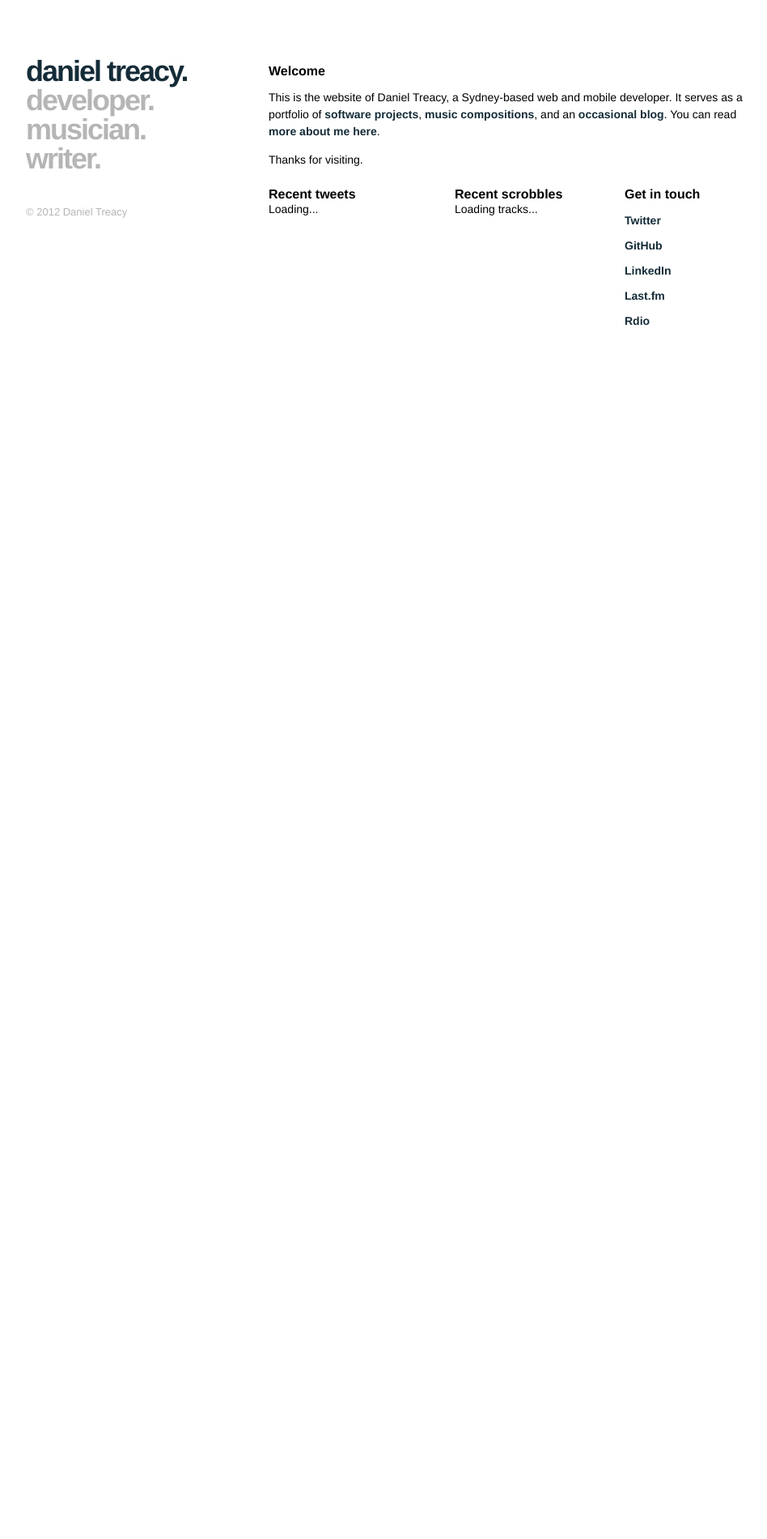
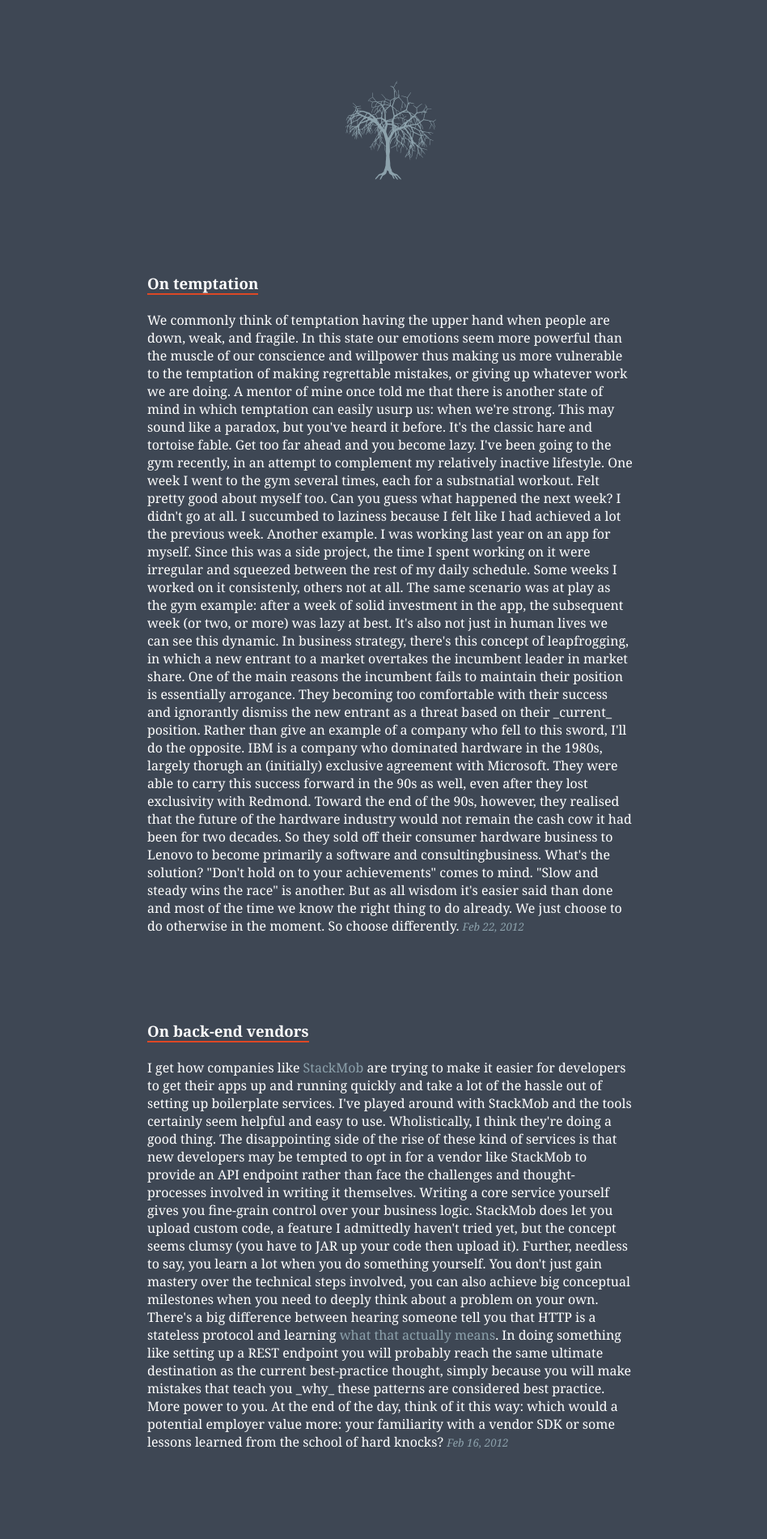
Before and after one commit to danieltreacy/danieltreacy.github.com, a Jekyll site: the page built from index.html, in a window 1280 px wide. Shown: the top 1900 px of the page at 81% size, without its empty margins (158-1106 px from the left). Built offline with Jekyll 4.4.1, drawn with Linux system fonts in a browser that asks for light colours; before the commit the page ends 900 px from its top, so only the background shows below that; some of the changed text lies outside the part shown.

Commit message:
Initial style revision

```diff
--- a/_includes/header.html
+++ b/_includes/header.html
@@ -1,16 +1,5 @@
 <header>
-  <h1>
-    <a href="/">Daniel Treacy.</a>
-  </h1>
-  <h2 class="inactive">
-    <a href="developer.html">Developer.</a>
-  </h2>
-  <h2 class="inactive">
-    <a href="musician.html">Musician.</a>
-  </h2>
-  <h2 class="inactive">
-    <a href="blog.html">Writer.</a>
-  </h2>
 
-  {% include footer.html %}
+  <img src="/images/tree.png" />
+
 </header>
--- a/_layouts/default.html
+++ b/_layouts/default.html
@@ -9,6 +9,8 @@
     <script type="text/javascript" src="/scripts/pure.min.js"></script>
     <title>Daniel Treacy</title>
     {% include analytics.html %}
+    <script type="text/javascript" src="//use.typekit.net/qew8rkr.js"></script>
+    <script type="text/javascript">try{Typekit.load();}catch(e){}</script>
   </head>
 
   <body>
--- a/_posts/2011-05-06-a-malleable-consumer.textile
+++ b/_posts/2011-05-06-a-malleable-consumer.textile
@@ -1,9 +1,11 @@
 ---
 layout: post
-titl: A malleable consumer
+title: A malleable consumer
 ---
 
 I've been resisting creating a blog for quite some time now and my trusty old danieltreacy.com domain, which for the last 12 months has sat idly gathering dust on a registrar server in Singapore, has been taken out of storage and into action.
+
+<!-- more start -->
 
 My blog pursuits started off as static pages a few years ago. Next came Blogger, but since their themes looked like Altavista's ugly cousins straight from a 1995 party (I am part-designer too, these things matter to me), I kissed Mountain View goodbye after a record-breaking 10 minutes of using the service. I must say that on all of these "blogs" I only ever wrote a post just like I am now, the esoteric "Hello, world", this-is-my-blog rhetoric, so I didn't really lose anything and never found much appeal to blog leastways.
 
@@ -12,3 +14,5 @@ When I decided to try again recently, I started writing my blog from scratch usi
 So now I'm using Squarespace.
 
 Watch this (square) space.
+
+<!-- more end -->
--- a/_posts/2012-01-24-mysql-scaling.textile
+++ b/_posts/2012-01-24-mysql-scaling.textile
@@ -3,6 +3,12 @@ layout: post
 title: "MySQL scales because Facebook uses it."
 ---
 
-When people talk about MySQL and it's ability to scale they often refer to Facebook's <a href="https://www.facebook.com/MySQLatFacebook">extensive use</a> of it to power most of their database infrastructure. What many fail to mention is that Facebook's <a href="http://gigaom.com/cloud/facebook-trapped-in-mysql-fate-worse-than-death/">MySQL implementation</a> is split into around 4000 shards that sit behind 9000 instances of Memcached that are required to service the traffic volume. So simply stating that MySQL scales fine because Facebook uses it is rather shallow and quite inaccurate.
+When people talk about MySQL and it's ability to scale they often refer to Facebook's <a href="https://www.facebook.com/MySQLatFacebook">extensive use</a> of it to power most of their database infrastructure.
+
+<!-- more start -->
+
+What many fail to mention is that Facebook's <a href="http://gigaom.com/cloud/facebook-trapped-in-mysql-fate-worse-than-death/">MySQL implementation</a> is split into around 4000 shards that sit behind 9000 instances of Memcached that are required to service the traffic volume. So simply stating that MySQL scales fine because Facebook uses it is rather shallow and quite inaccurate.
 
 It's a shame that posts like <a href="http://tatiyants.com/nosql-no-more-lets-double-down-with-moresql/">these</a>&nbsp;only paint the "MoreSQL" movement as simply a rebuttal of the NoSQL hype rather than an eloquent discourse on the many benefits of using a relational database.
+
+<!-- more end -->
--- a/_posts/2012-02-02-job-applications-github-account.textile
+++ b/_posts/2012-02-02-job-applications-github-account.textile
@@ -7,6 +7,10 @@ Not all of us have very much (or very recent) code there.
 
 Personally speaking, most of the code I've written (and therefore most of the systems I've built) in the last 2 years is the property of my employer at the time and I either do not have access to the code any more, and/or I am not allowed to show anyone outside the company.
 
+<!-- more start -->
+
 I admit I could be contributing more to open source - in which case I would have something to show on GitHub, but for one reason or another, I haven't done much thus far. It's unfortunate because I think evaluating a developer's code is a great way to gauge competency and depth of understanding.
 
 Guess I should start contributing more open source.
+
+<!-- more end -->
--- a/_posts/2012-02-16-on-backend-vendors.textile
+++ b/_posts/2012-02-16-on-backend-vendors.textile
@@ -4,6 +4,8 @@ title: On back-end vendors
 ---
 
 I get how companies like <a href="http://www.stackmob.com">StackMob</a> are trying to make it easier for developers to get their apps up and running quickly and take a lot of the hassle out of setting up boilerplate services. I've played around with StackMob and the tools certainly seem helpful and easy to use. Wholistically, I think they're doing a good thing.
+
+<!-- more start -->
 
 The disappointing side of the rise of these kind of services is that new developers may be tempted to opt in for a vendor like StackMob to provide an API endpoint rather than face the challenges and thought-processes involved in writing it themselves.
 
@@ -14,3 +16,5 @@ Further, needless to say, you learn a lot when you do something yourself. You do
 In doing something like setting up a REST endpoint you will probably reach the same ultimate destination as the current best-practice thought, simply because you will make mistakes that teach you _why_ these patterns are considered best practice. More power to you.
 
 At the end of the day, think of it this way: which would a potential employer value more: your familiarity with a vendor SDK or some lessons learned from the school of hard knocks?
+
+<!-- more end -->
--- a/_posts/2012-02-22-on-temptation.textile
+++ b/_posts/2012-02-22-on-temptation.textile
@@ -4,6 +4,8 @@ title: On temptation
 ---
 
 We commonly think of temptation having the upper hand when people are down, weak, and fragile. In this state our emotions seem more powerful than the muscle of our conscience and willpower thus making us more vulnerable to the temptation of making regrettable mistakes, or giving up whatever work we are doing.
+
+<!-- more start -->
 
 A mentor of mine once told me that there is another state of mind in which temptation can easily usurp us: when we're strong. This may sound like a paradox, but you've heard it before. It's the classic hare and tortoise fable. Get too far ahead and you become lazy.
 
@@ -16,3 +18,5 @@ It's also not just in human lives we can see this dynamic. In business strategy,
 What's the solution? "Don't hold on to your achievements" comes to mind. "Slow and steady wins the race" is another. But as all wisdom it's easier said than done and most of the time we know the right thing to do already. We just choose to do otherwise in the moment.
 
 So choose differently.
+
+<!-- more end -->
--- a/index.html
+++ b/index.html
@@ -1,117 +1,15 @@
 ---
-layout: front
+layout: default
 title: Blog
 ---
-<script type="text/javascript">
-  $(document).ready(function() {
 
-    var api_key = "78eb730118d4ad422b019ad1a6440852";
+{% for post in site.posts limit:5 %}
+  <div class="article">
 
-    var directive = {
-      'li': {
-        'track <- context': {
-          'span.track': 'track.name',
-          'span.artist': function(arg) {
-            return get_value(arg.item.artist);
-          },
-          'span.topartist@style': function(arg) {
-            return "display: none"
-          }
-        }
-      }
-    };
+    <h2><a href="{{ post.url }}">{{ post.title }}</a></h2>
 
-    var tweet_directive = {
-      'li': {
-        'tweet <- context': {
-          '.': 'tweet.text'
-        }
-      }
-    }
+    {{ post.content }}
 
-    var get_value = function(item) {
-      for (var k in item) {
-        return item[k];
-        break;
-      }
-    }
-
-    // last fm api call
-
-    // get top tracks
-    $.ajax({
-      url: "http://ws.audioscrobbler.com/2.0/",
-      dataType: "jsonp", // must be jsonp to support cross-domain ajax calls
-      data: { method: "user.getrecenttracks",
-        user: "danielttreacy",
-        api_key: api_key,
-        format: "json",
-        limit: "8" },
-      beforeSend: function() {
-        $('#loading').html("Loading tracks...");
-      },
-      success: function(tracks) {
-        // clear loading message
-        $('#loading').html("");
-        // render using PURE
-        $('ul#recenttracks').render(tracks.recenttracks.track, directive);
-      },
-      error: function(jqXHR, textStatus, errorThrown) {
-        $('#loading').html("Error getting tracks from Last.fm");
-      }
-    });
-
-    // twitter api call
-    $.ajax({
-      url: 'https://api.twitter.com/1/statuses/user_timeline.json',
-      dataType: 'jsonp',
-      data: {
-        screen_name: 'danieltreacy',
-        count: 5
-      },
-      beforeSend: function() {
-        $('.loading').html("Loading...")
-      },
-      success: function(tweets) {
-        $('.loading').html('');
-        $('ul#recenttweets').render(tweets, tweet_directive);
-      },
-      error: function(jqXHR, textStatus, errorThrown) {
-
-      }
-    })
-
-  });
-</script>
-<h2>Welcome</h2>
-<p>This is the website of Daniel Treacy, a Sydney-based web and mobile developer. It serves as a portfolio of <a href="developer.html">software projects</a>, <a href="musician.html">music compositions</a>, and an <a href="blog.html">occasional blog</a>. You can read <a href="about.html">more about me here</a>.</p>
-<p>Thanks for visiting.</p>
-
-<div class="cols">
-  <div class="left">
-    <h2>Recent tweets</h2>
-    <span class="loading"></span>
-    <ul id="recenttweets">
-      <li></li>
-    </ul>
+    <span class="article-end">{{ post.date | date: "%b %d, %Y" }}</span>
   </div>
-  <div class="middle">
-    <h2>Recent scrobbles</h2>
-    <span id="loading"></span>
-    <ul id="recenttracks">
-      <li>
-        <span class="track"></span><br />
-        <span class="artist"></span><span class="topartist"></span><br />
-      </li>
-    </ul>
-  </div>
-  <div class="right">
-    <h2>Get in touch</h2>
-    <ul>
-      <li><a href="http://twitter.com/danieltreacy" target="_blank">Twitter</a></li>
-      <li><a href="http://www.github.com/danieltreacy" target="_blank">GitHub</a></li>
-      <li><a href="http://au.linkedin.com/in/danieltreacy" target="_blank">LinkedIn</a></li>
-      <li><a href="http://www.last.fm/user/danielttreacy" target="_blank">Last.fm</a></li>
-      <li><a href="http://www.rdio.com/#/people/danieltreacy/" target="_blank">Rdio</a></li>
-  </div>
-</div>
+{% endfor %}
--- a/stylesheets/v2.css
+++ b/stylesheets/v2.css
@@ -1,213 +1,48 @@
 body {
-  background: #ffffff;
-  font-family: Helvetica Neue, Arial, sans-serif;
+  background: #3e4754;
+  color: #ffffff;
+  font-family: "chaparral-pro", georgia, serif;
   margin-top: 70px;
   -webkit-font-smoothing: antialiased;
 }
 
-#content a:link, #content a:visited {
-  color: #152c38;
-  font-weight: bold;
-  text-decoration: none;
-}
-
-#content a:hover {
-  text-decoration: underline;
+p {
+    line-height: 150%;
 }
 
 #container {
-  width: 900px;
-  margin: 0 auto;
+    width: 600px;
+    margin: 0 auto;
 }
 
 header {
-  width: 300px;
-  float: left;
-  position: fixed;
+    text-align: center;
+    margin: 100px 0;
 }
 
-header h1 a:link, header h1 a:visited {
-  color: #152c38;
-  text-decoration: none;
+h2 {
+    color: #ffffff;
+    margin-bottom: 20px;
 }
 
-header h1 a:hover {
-  text-decoration: underline;
+h2 a:link, h2 a:visited, h2 a:active {
+    color: #ffffff;
+    font-size: 14pt;
+    text-decoration: none;
+    border-bottom: 2px solid #dd4825;
 }
 
-header h2 a:link, header h2 a:visited {
-  color: #b5b5b5;
-  text-decoration: none;
+.article {
+    margin-bottom: 100px;
 }
 
-header h2 a:hover {
-  text-decoration: underline;
-  color: #152c38;
+.article-end {
+    font-size: 10pt;
+    font-style: italic;
+    color: #8da2ac;
 }
 
-footer {
-  font-size: 13px;
-  color: #b5b5b5;
-  margin: 40px 0 0;
+a:link {
+    color: #8da2ac;
+    text-decoration: none;
 }
-
-#content {
-  float: right;
-  width: 600px;
-  font-size: 14px;
-  line-height: 1.5em;
-}
-
-#content h2 {
-  font-size: 16px;
-  letter-spacing: 0px;
-  text-transform: none;
-  margin-top: 10px;
-}
-
-#content h3 {
-  font-size: 10px;
-  font-weight: bold;
-  text-transform: uppercase;
-  clear: both
-}
-
-#content h2 a:link, #content h2 a:visited {
-  text-decoration: none;
-  color: #152c38;
-}
-
-#content .article {
-  margin-bottom: 50px;
-}
-
-#content ul {
-  list-style: none;
-  padding-left: 0;
-}
-
-#content ul li {
-  margin: 10px 0;
-}
-
-.artist {
-  font-style: italic;
-}
-
-h1, h2 {
-  font-size: 36px;
-  font-weight: bold;
-  letter-spacing: -2px;
-  text-transform: lowercase;
-  margin: 0;
-  line-height: 1em;
-}
-
-h1 {
-  color: #152c38;
-}
-
-h4 {
-    margin: 0;
-}
-
-.inactive {
-  color: #b5b5b5;
-}
-
-.cols div.left {
-  width: 210px;
-  margin-right: 20px;
-  float: left;
-}
-
-.cols div.middle {
-  width: 200px;
-  margin-right: 10px;
-  float: left;
-}
-
-.cols div.right {
-  width: 160px;
-  float: right;
-}
-
-
-
-.desc {
-    float: left;
-    width: 100%;
-    display: block;
-}
-
-.tech {
-    display: inline-block;
-    float: left;
-    background: #000;
-    border-radius: 5px;
-    font-size: 11px;
-    color: #fff;
-    font-weight: bold;
-    text-transform: uppercase;
-    padding: 2px 5px;
-    margin: 3px 2px 0 0;
-}
-
-ul.projects {
-    margin: 0 0 40px;
-    float: left;
-}
-
-ul.projects li {
-    width: 100%;
-    float: left;
-}
-
-ul.projects li img {
-    float: left;
-}
-
-ul.projects.design li {
-    display: inline-block;
-    width: auto;
-}
-
-.java {
-    background: #3285C9
-}
-
-.php {
-    background: #8D62B5
-}
-
-.mysql {
-    background: #EDAD24
-}
-
-.scala {
-    background: #8596AA
-}
-
-.spring {
-    background: #73B535
-}
-
-.nodejs {
-    background: #46483E
-}
-
-.rails {
-    background: #981A21
-}
-
-.objc {
-    background: #666666
-}
-
-.cocoa {
-    background: #999999
-}
-
-.redis {
-    background: #E62222
-}
```
Also changed, not shown: images/tree.png (added).
